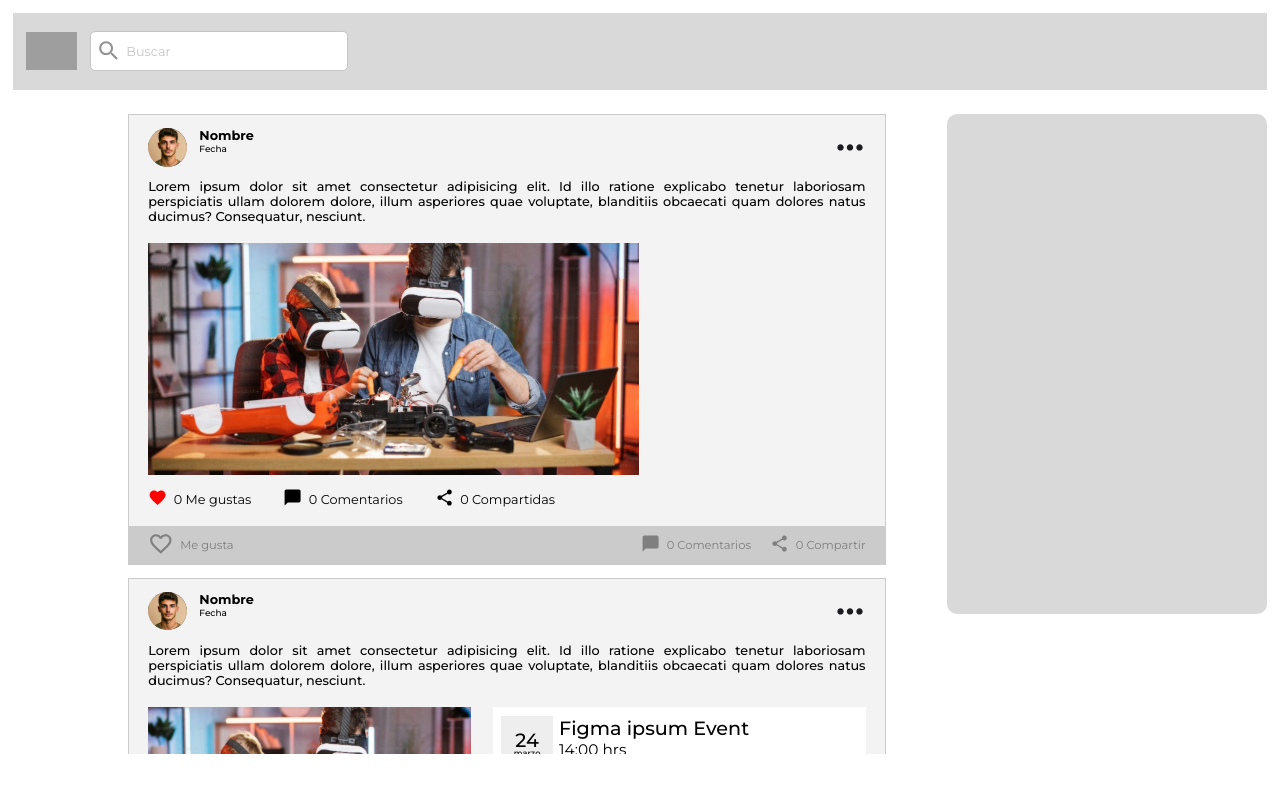
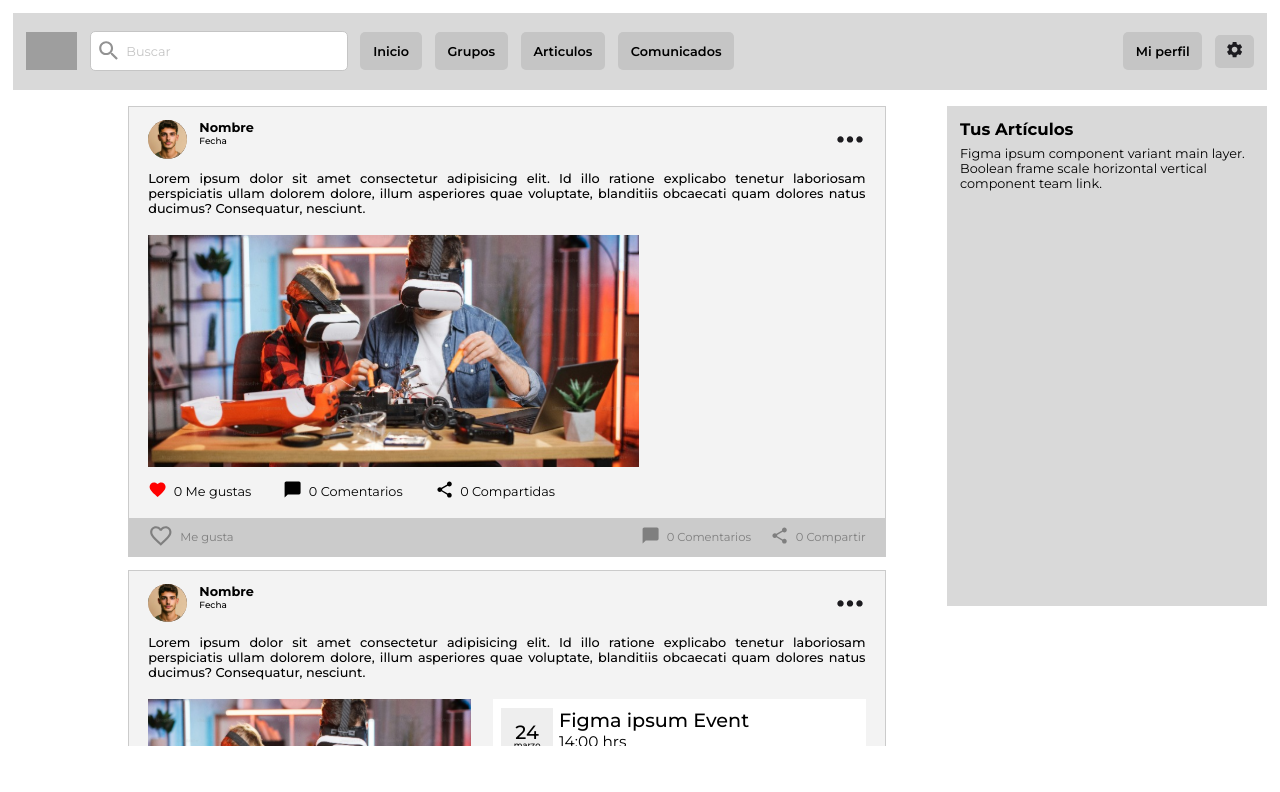
Before and after one commit to KiritoKazut0/BlocWeb, a React (Vite) app: page / in a window 1280 px wide. Shown: the top 792 px of the page. Built offline with nearby package versions, Linux system fonts and the light colour scheme; grey boxes are pictures that could not be loaded.

Commit message:
Actualizacion

```diff
--- /dev/null
+++ b/src/Components/Atoms/Button-Nav.jsx
@@ -0,0 +1,21 @@
+import styled from 'styled-components';
+const B = styled.li`
+    background-color: #C5C5C5;
+    display: flex;
+    align-items: center;
+    padding: ${props =>(props.Padding ? props.Padding : "1vw")};
+    border-radius: .4vw;
+    list-style: none;
+    height: 1vw;
+    span{
+        font-size: 1vw;
+        font-weight: 600;
+    }
+`;
+export function Button_Nav({text, padding}){
+    return(
+        <B Padding={ padding }>
+            <span>{ text }</span>
+        </B>
+    )
+}
--- /dev/null
+++ b/src/Components/Molecules/Card_Articulo.jsx
@@ -0,0 +1,14 @@
+import styled from 'styled-components';
+const Card = styled.div`
+    background-image: url('src/assets/multimedia/img/Frame 59.svg');
+    width: 92%;
+    background-repeat: no-repeat;
+    background-position: 0 0;
+    object-fit: cover;
+`;
+export function Card_Articulo(){
+    return(
+        <Card>
+        </Card>
+    )
+}
--- /dev/null
+++ b/src/Components/Molecules/Nav.jsx
@@ -0,0 +1,40 @@
+import SettingsIcon from '@mui/icons-material/Settings';
+import styled from 'styled-components';
+import { Button_Nav } from '../Atoms/Button-Nav';
+import { Icon } from '@mui/material';
+import IconSettings from '../Atoms/iconSettings';
+const Div = styled.div`
+    width: 90%;
+    display: flex;
+    justify-content: space-between;
+    ul{
+        display: flex;
+        gap: 1vw;
+        display: flex;
+        align-items: center;
+    }
+    .Nav{
+        margin-left: 1vw;
+    }
+    .Setting{
+        margin-right: 1vw;
+    }
+`;
+export function Nav() {
+    return (
+        <Div>
+            <ul className='Nav'>
+                <Button_Nav text={"Inicio"} />
+                <Button_Nav text={"Grupos"} />
+                <Button_Nav text={"Articulos"} />
+                <Button_Nav text={"Comunicados"} />
+            </ul>
+            <ul className='Setting'>
+                <Button_Nav text={"Mi perfil"} />
+                <Button_Nav text={
+                    <IconSettings/>
+                } padding={".78vw"}/>
+            </ul>
+        </Div>
+    )
+}
--- /dev/null
+++ b/src/Components/Molecules/Title_Description.jsx
@@ -0,0 +1,23 @@
+import styled from 'styled-components';
+const Div = styled.div`
+    display: flex;
+    flex-direction: column;
+    margin: 4%;
+    width: 92%;
+    height: fit-content;
+    gap: .5vw;
+    h3{
+        font-size: 1.3vw;
+    }
+    span{
+        font-size: 1vw;
+    }
+`;
+export function Title_Description({ title, description }){
+    return(
+        <Div>
+            <h3> { title }</h3>
+            <span>{ description }</span>
+        </Div>
+    )
+}
--- a/src/Components/Organisms/Header.jsx
+++ b/src/Components/Organisms/Header.jsx
@@ -1,6 +1,8 @@
 import styled from 'styled-components';
 import { Logo_Buscador } from '../Molecules/Logo_Buscador';
+import { Nav } from '../Molecules/Nav';
 const He = styled.header`
+display: flex;
     margin: 1vw;
     width: 98%;
     height: 6vw;
@@ -10,6 +12,7 @@ export function Header(){
     return(
         <He>
             <Logo_Buscador/>
+            <Nav/>
         </He>
     )
 }
--- /dev/null
+++ b/src/Components/Organisms/User-Articulos.jsx
@@ -0,0 +1,17 @@
+import styled from 'styled-components';
+import { Title_Description } from '../Molecules/Title_Description';
+import { Card_Articulo } from '../Molecules/Card_Articulo';
+const Card = styled.div`
+    margin: .5vh 0px;
+    width: 100%;
+    height: 500px;
+    background-color: #D9D9D9;
+`;
+export function User_Articulos(){
+    return(
+        <Card>
+            <Title_Description title={"Tus Artículos"} description={"Figma ipsum component variant main layer. Boolean frame scale horizontal vertical component team link."}/>
+            <Card_Articulo/>
+        </Card>
+    )
+}
--- a/src/pages/feed/Feed.css
+++ b/src/pages/feed/Feed.css
@@ -19,7 +19,7 @@
     border-radius: 10px;
     width: 23%;
     height: 500px;
-    margin: 1.5vh;
+    margin: .5vh;
     background-color: #D9D9D9;
 }
 
@@ -30,7 +30,7 @@
     overflow-y: scroll;
     width: 48%;
     height: 87vh;
-    margin: 1.5vh 0px;
+    margin: .5vh 0px;
     gap: 1vw;
 }
 .Cont-Articulos::-webkit-scrollbar {
--- a/src/pages/feed/Feed.jsx
+++ b/src/pages/feed/Feed.jsx
@@ -1,11 +1,13 @@
 import { Articulo } from "../../Components/Organisms/Articulo";
 import { Articulo_Comunicado } from "../../Components/Organisms/Articulo-Comunicado";
 import { Articulo_Evento } from "../../Components/Organisms/Articulo-Evento";
+import { Header } from "../../Components/Organisms/Header";
 import "./Feed.css"
 
 function Home() {
     return (
         <>
+            <Header/>
             <div className="Contenido">
                 <div className="Cont-Cards-Uno">
 
--- a/src/pages/profile/Profile.css
+++ b/src/pages/profile/Profile.css
@@ -4,14 +4,6 @@
     display: grid;
     flex-wrap: nowrap;
     grid-template-columns: 74% 25%;
-}
-
-.Card{
-    border-radius: 10px;
-    margin: 1.5vh 0px;
-    width: 100%;
-    height: 500px;
-    background-color: #D9D9D9;
 }
 .Cont-Arti{
     display: flex;
@@ -21,7 +13,7 @@
     margin-left: 10vw !important;
     width: 80%;
     height: 50vw;
-    margin: 1.5vh 0px;
+    margin: .5vh 0px;
     gap: 1vw;
 }
 .Cont-Arti::-webkit-scrollbar {
--- a/src/pages/profile/Profile.jsx
+++ b/src/pages/profile/Profile.jsx
@@ -2,6 +2,7 @@ import { Articulo } from "../../Components/Organisms/Articulo";
 import { Articulo_Comunicado } from "../../Components/Organisms/Articulo-Comunicado";
 import { Articulo_Evento } from "../../Components/Organisms/Articulo-Evento";
 import { Header } from "../../Components/Organisms/Header";
+import { User_Articulos } from "../../Components/Organisms/User-Articulos";
 import "./Profile.css"
 export function Profile() {
     return (
@@ -13,8 +14,7 @@ export function Profile() {
                     <Articulo_Evento/>
                     <Articulo_Comunicado/>
                 </div>
-                <div className="Card">
-                </div>
+                <User_Articulos/>
             </div>
         </>
     );
```
Also changed, not shown: src/assets/multimedia/img/Frame 59.svg (added).
